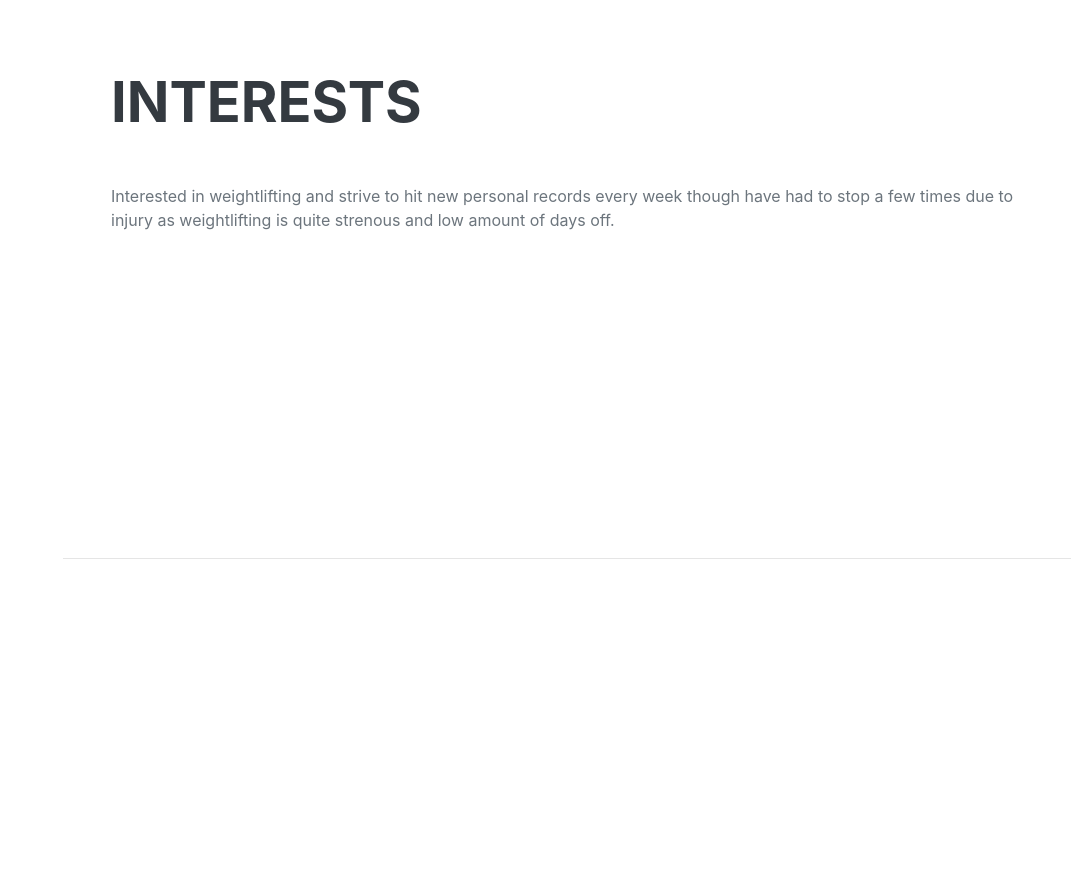
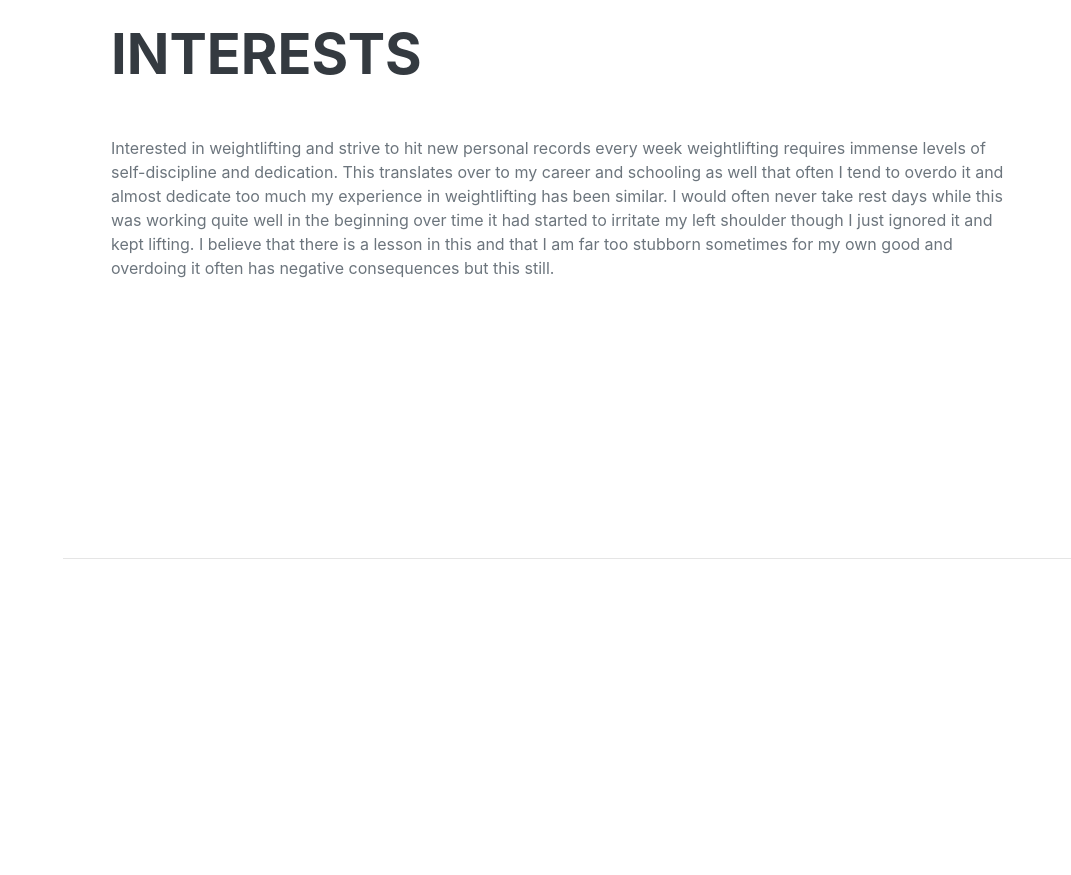
Before and after one commit to Myrotik/Khushal-Portfolio, a plain HTML site: page index.html in a window 1280 px wide. Shown: the part 3600-4475 px from the top of the page, without its empty margins (209-1280 px from the left). Drawn offline with nearby package versions, Linux system fonts and the light colour scheme; files whose address does not match are found by name; a web font is replaced by a local one.

Commit message:
Last version

```diff
--- a/index.html
+++ b/index.html
@@ -124,7 +124,7 @@
             <section class="resume-section" id="interests">
                 <div class="resume-section-content">
                     <h2 class="mb-5">Interests</h2>
-                    <p>Interested in weightlifting and strive to hit new personal records every week though have had to stop a few times due to injury as weightlifting is quite strenous and low amount of days off.</p>
+                    <p>Interested in weightlifting and strive to hit new personal records every week weightlifting requires immense levels of self-discipline and dedication. This translates over to my career and schooling as well that often I tend to overdo it and almost dedicate too much my experience in weightlifting has been similar. I would often never take rest days while this was working quite well in the beginning over time it had started to irritate my left shoulder though I just ignored it and kept lifting. I believe that there is a lesson in this and that I am far too stubborn sometimes for my own good and overdoing it often has negative consequences but this still.</p>
                     <span class="d-none d-lg-block"></span>
                 </div>
             </section>
```
